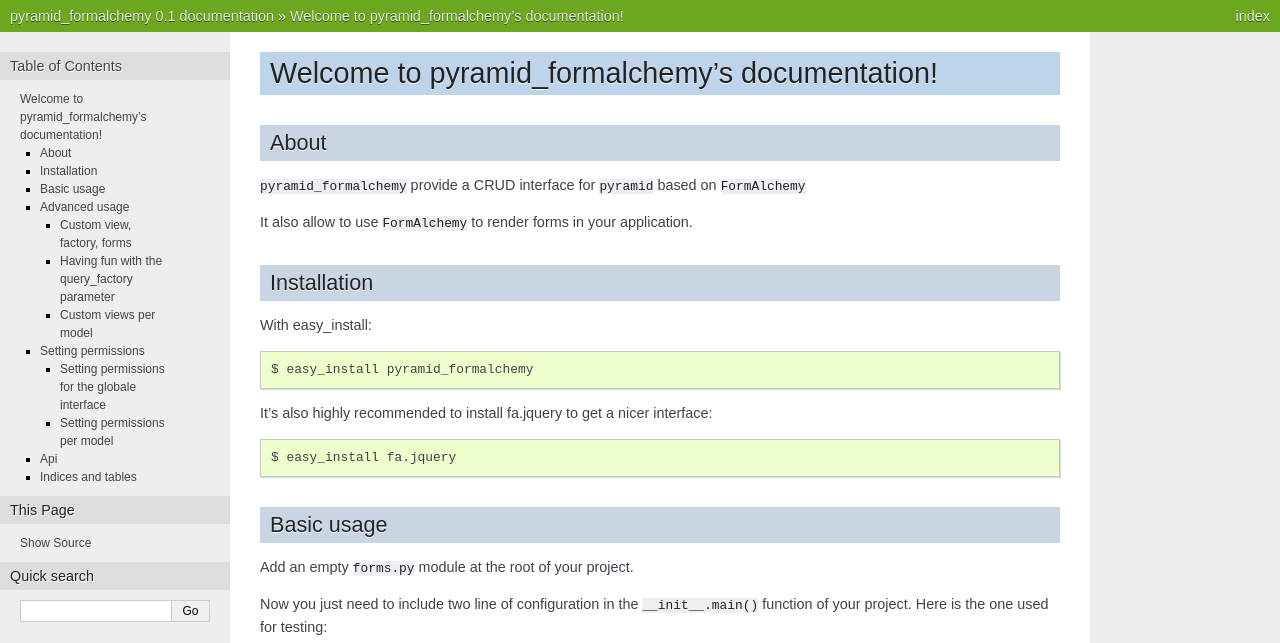
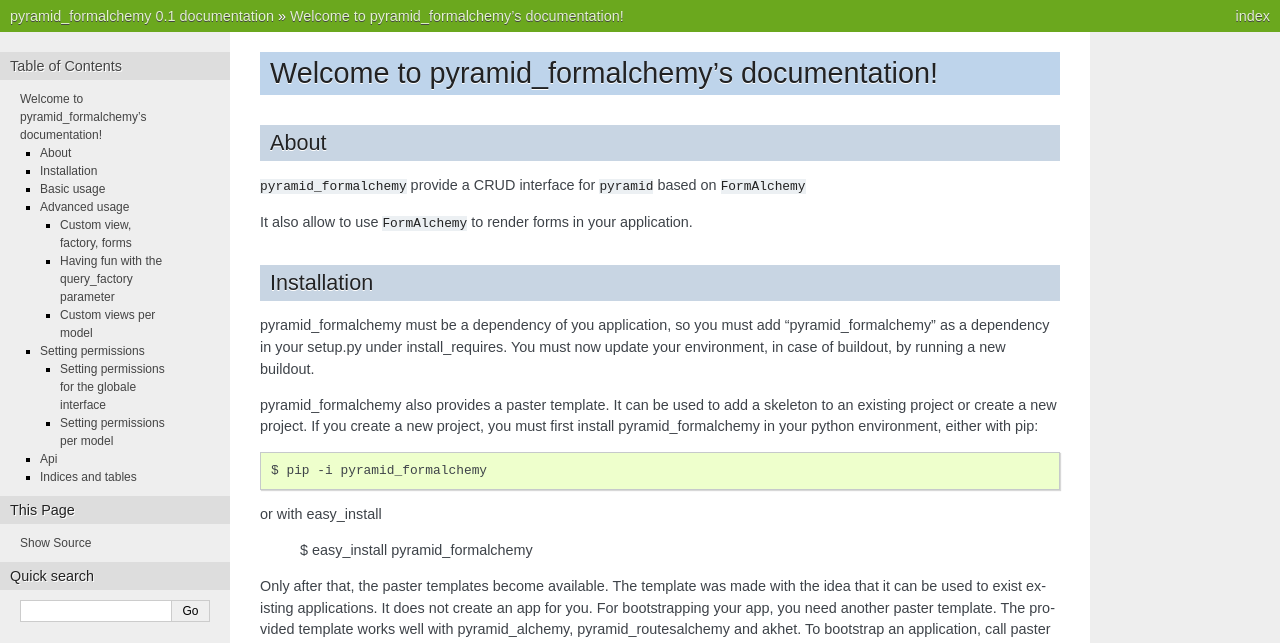
Before and after one commit to FormAlchemy/pyramid_formalchemy, a Sphinx documentation site: the page built from docs/index.txt, in a window 1280 px wide and 1400 px high. Shown: the top 643 px of the window. Built offline with Sphinx 7.4.7, drawn with Linux system fonts in a browser that asks for light colours; pages that are not in the unit, such as notebooks, are missing from menus; some of the changed text lies outside the part shown.

Commit message:
unified filename prefix

```diff
--- a/docs/index.txt
+++ b/docs/index.txt
@@ -17,13 +17,54 @@
 Installation
 ============
 
-With easy_install::
+pyramid_formalchemy must be a dependency of you application, so you
+must add "pyramid_formalchemy" as a dependency in your setup.py under
+install_requires. You must now update your environment, in case of
+buildout, by running a new buildout.
+
+pyramid_formalchemy also provides a paster template. It can be used to
+add a skeleton to an existing project or create a new project. If you
+create a new project, you must first install pyramid_formalchemy in
+your python environment, either with pip::
+
+  $ pip -i pyramid_formalchemy
+
+or with easy_install
 
   $ easy_install pyramid_formalchemy
 
-It's also highly recommended to install fa.jquery to get a nicer interface::
+Only after that, the paster templates become available.
+The template was made with the idea that it can be used to exist
+existing applications. It does not create an app for you. For
+bootstrapping your app, you need another paster template. The provided
+template works well with pyramid_alchemy, pyramid_routesalchemy and
+akhet. To bootstrap an application, call paster like that:
 
-  $ easy_install fa.jquery
+  $ paster create -t akhet -t pyramid_fa myapp
+
+The application is created by akhet, akhet does not know about
+pyramid_formalchemy, and pyramid_formalchemy cannot modify the app
+configuration. So you have to do this by hand. First, you must add the
+install dependency like explained earlier. Second, you must add the
+following line in the main method
+that returns the wsgi app, directly after Configurator has been
+created (The example assumes that the Configurator instance is stored
+under the name "config")::
+
+  ...
+  config.include(myapp.fainit)
+  ...
+
+More details are explained in fareadme.txt
+
+To add the minimum configuration to an existing application, you
+should be able to run::
+
+  $ paster create -t pyramid_fa myapp
+
+All files that paster creates are prefixed with fa, and should not
+interfere with existing code. The other customizations described for
+fresh applications are also valid for existing apps.
 
 Basic usage
 ============
```
Also changed, not shown: 5 other files.
